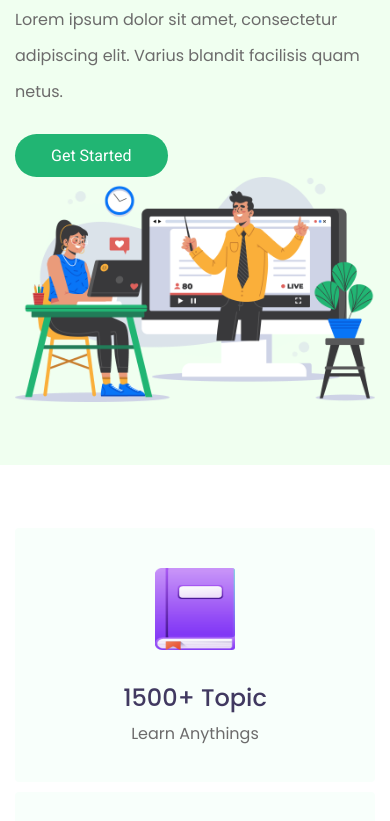
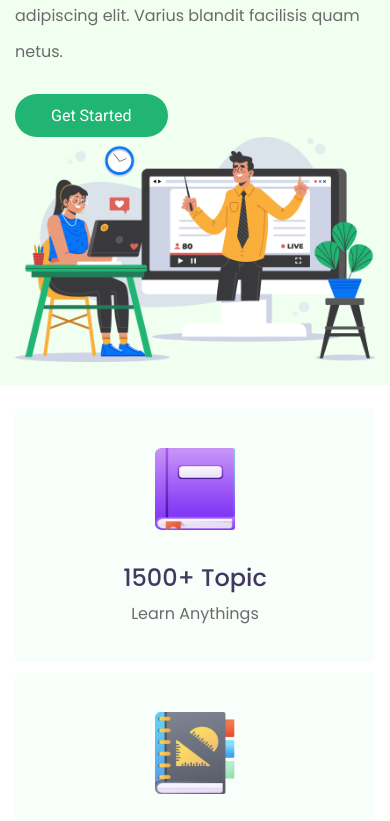
Before and after one commit to themasudrana-code/e-school-site, a plain HTML site: page index.html in a window 390 px wide. Shown: the part 460-1281 px from the top of the page. Drawn offline with nearby package versions, Linux system fonts and the light colour scheme.

Commit message:
responsive done

```diff
--- a/style.css
+++ b/style.css
@@ -48,6 +48,12 @@ a:hover {
     color: inherit;
     text-decoration: none;
 }
+
+@media only screen and (max-width: 768px) {
+    .section-padding{
+        padding: 23px 0;
+    }
+  }
 
 /* section background */
 section.header-section {
```
